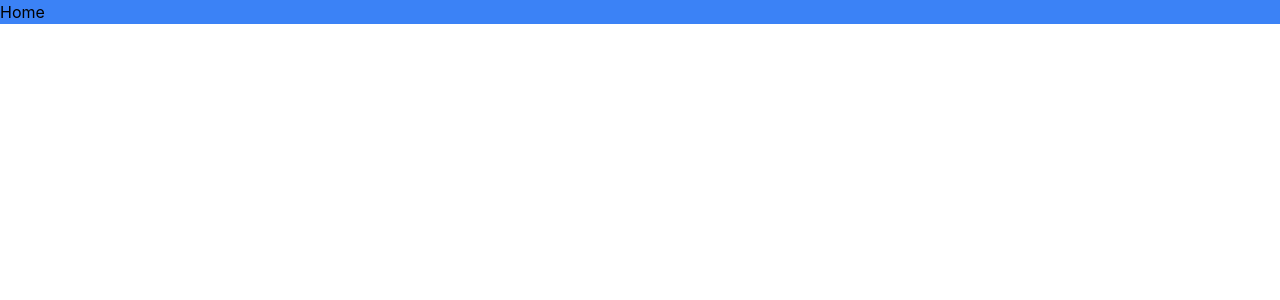
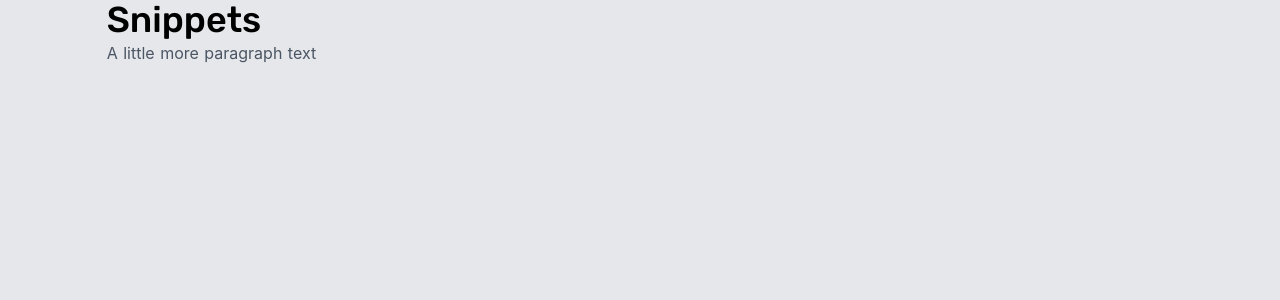
Before and after one commit to lozynskyi/snippetclient, a Nuxt app: page / in a window 1280 px wide. Shown: the top 300 px of the page. Built offline with nearby package versions, Linux system fonts and the light colour scheme.

Commit message:
Add style update

```diff
--- a/assets/styles/app.css
+++ b/assets/styles/app.css
@@ -1,3 +1,23 @@
 @import 'tailwindcss/base';
 @import 'tailwindcss/components';
 @import 'tailwindcss/utilities';
+
+body {
+  @apply bg-gray-200;
+}
+
+h1, h2, h3, h4, h5, h6 {
+  @apply font-header;
+}
+
+a {
+  @apply text-blue-500;
+}
+
+p {
+  @apply text-gray-600 mb-6 leading-relaxed;
+}
+
+.container {
+  @apply w-10/12 mx-auto;
+}
--- a/nuxt.config.js
+++ b/nuxt.config.js
@@ -14,7 +14,8 @@ export default {
       { hid: 'description', name: 'description', content: '' }
     ],
     link: [
-      { rel: 'icon', type: 'image/x-icon', href: '/favicon.ico' }
+      { rel: 'icon', type: 'image/x-icon', href: '/favicon.ico' },
+      { rel: 'stylesheet', href: 'https://fonts.googleapis.com/css2?family=Rubik:wght@400;500&display=swap' }
     ]
   },
 
--- a/pages/index.vue
+++ b/pages/index.vue
@@ -1,6 +1,7 @@
 <template>
-  <div class="container bg-blue-500">
-    Home
+  <div class="container">
+    <h1 class="font-medium text-4xl">Snippets</h1>
+    <p>A little more paragraph text</p>
   </div>
 </template>
 
--- a/tailwind.config.js
+++ b/tailwind.config.js
@@ -2,7 +2,11 @@ module.exports = {
   purge: [],
   darkMode: false, // or 'media' or 'class'
   theme: {
-    extend: {},
+    extend: {
+      fontFamily: {
+        header: ['Rubik', 'sans-serif']
+      }
+    },
   },
   variants: {
     extend: {},
```
